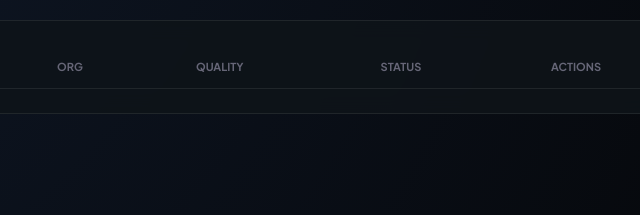
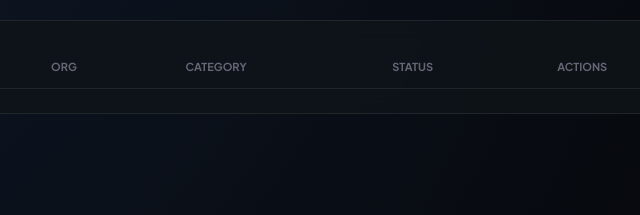
Before and after one commit to KARUN-0434-25/LINKEDIN_TRACKER, a plain HTML site: page index.html in a window 1280 px wide. Shown: the part 356-571 px from the top of the page, 494-1134 px from the left. Drawn offline with nearby package versions, Linux system fonts and the light colour scheme.

Commit message:
one little changes

```diff
--- a/index.html
+++ b/index.html
@@ -76,7 +76,7 @@
                             <tr>
                                 <th>Identity</th>
                                 <th class="hide-in-recruiter">Org</th>
-                                <th>Quality</th>
+                                <th>Category</th>
                                 <th class="hide-in-recruiter">Status</th>
                                 <th>Actions</th>
                             </tr>
```
